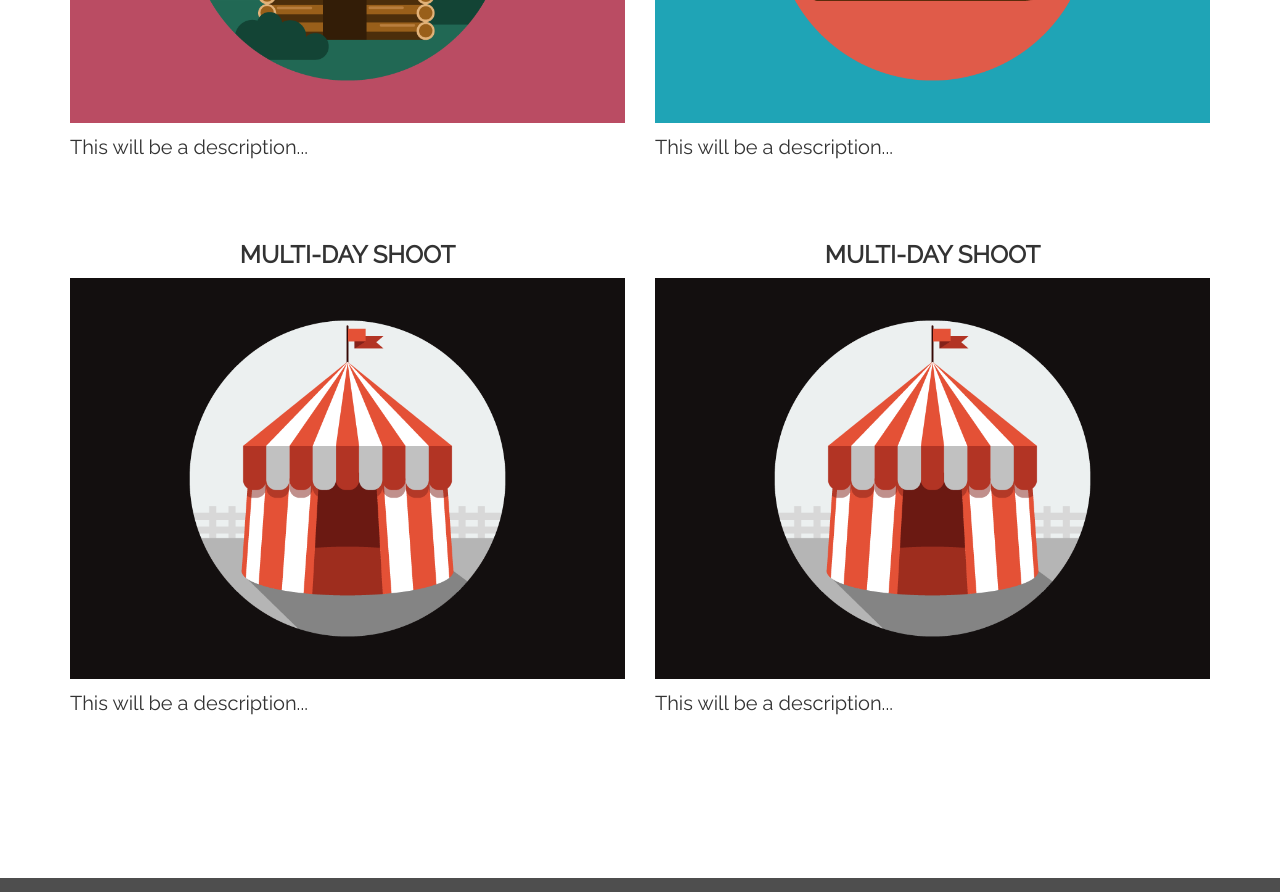
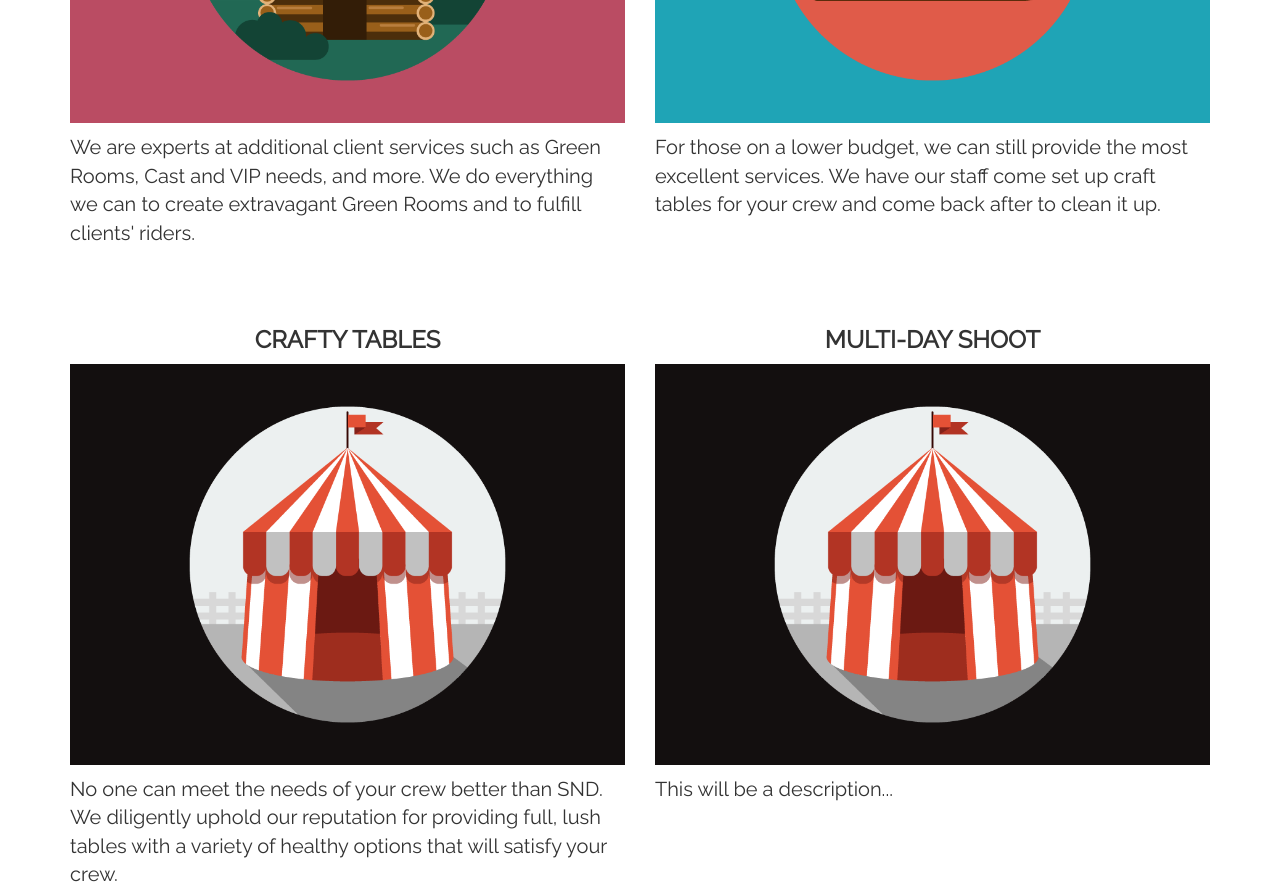
Before and after one commit to oscarpan/snd, a website: page services.html in a window 1280 px wide. Shown: the part 680-1572 px from the top of the page. Drawn offline with nearby package versions, Linux system fonts and the light colour scheme; some packages are replaced by stand-ins of ours; a script that the page names is missing.

Commit message:
descriptions on services

```diff
--- a/services.html
+++ b/services.html
@@ -99,19 +99,19 @@
                     <div class="col-sm-6">
                         <h3 class="text-center">Green Room</h3>
                         <img src="img/portfolio/cabin.png" style="padding-bottom:10px" class="img-responsive" alt="">
-                        <p>This will be a description...</p>
+                        <p>We are experts at additional client services such as Green Rooms, Cast and VIP needs, and more. We do everything we can to create extravagant Green Rooms and to fulfill clients' riders.</p>
                     </div>
                     <div class="col-sm-6">
                         <h3 class="text-center">Drop Off</h3>
                         <img src="img/portfolio/cake.png" style="padding-bottom:10px" class="img-responsive" alt="">
-                        <p>This will be a description...</p>
+                        <p>For those on a lower budget, we can still provide the most excellent services. We have our staff come set up craft tables for your crew and come back after to clean it up. </p>
                     </div>
                 </div>
                 <div class="row" style="padding-bottom:50px">
                     <div class="col-sm-6">
-                        <h3 class="text-center">Multi-Day Shoot</h3>
+                        <h3 class="text-center">Crafty Tables</h3>
                         <img src="img/portfolio/circus.png" style="padding-bottom:10px" class="img-responsive" alt="">
-                        <p>This will be a description...</p>
+                        <p>No one can meet the needs of your crew better than SND. We diligently uphold our reputation for providing full, lush tables with a variety of healthy options that will satisfy your crew.</p>
                     </div>
                     <div class="col-sm-6">
                         <h3 class="text-center">Multi-Day Shoot</h3>
```
